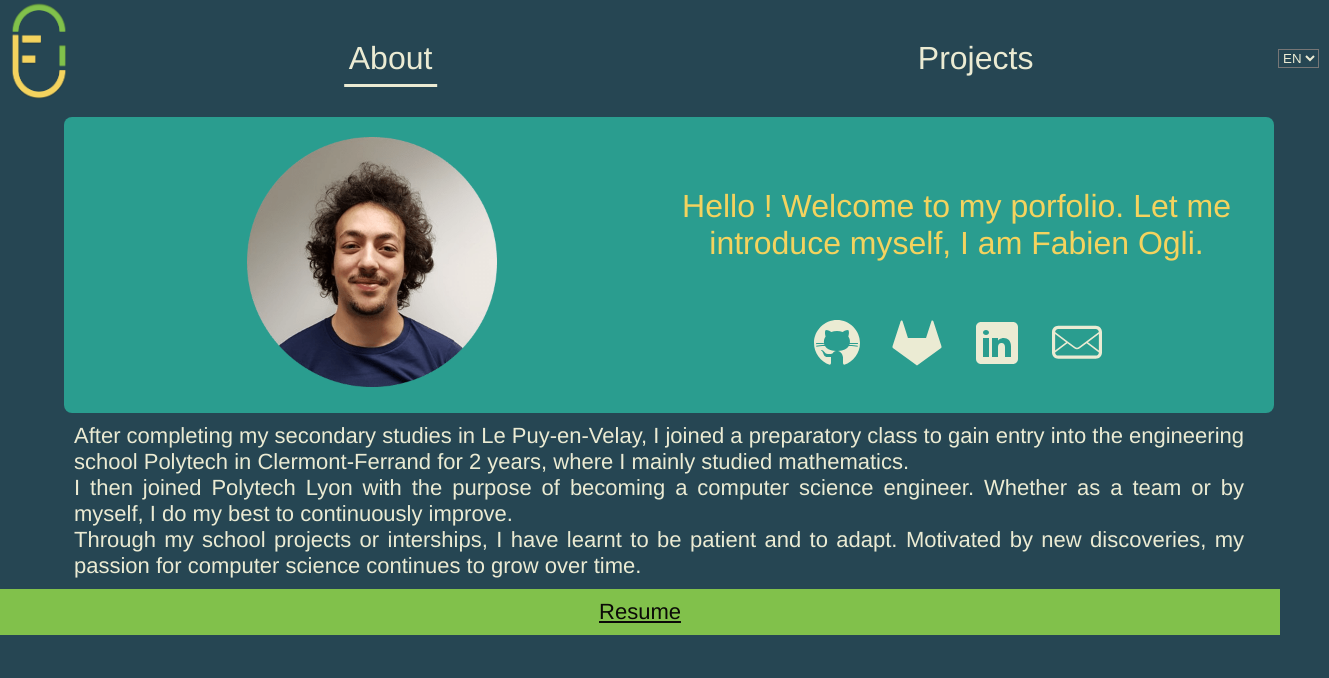
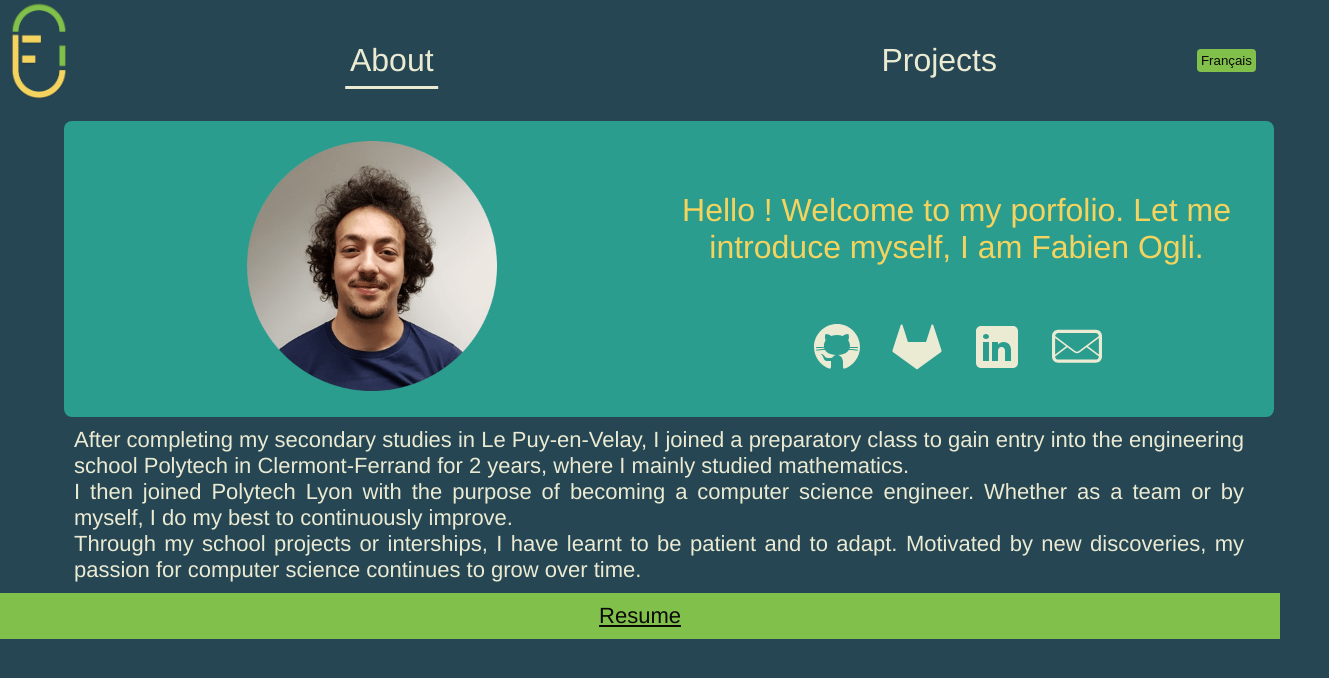
Before and after one commit to fabienogli/fabienogli.github.io, a Vue app: page / in a window 1280 px wide. Shown: the top 678 px of the page, 1329 px wide, since content can reach past the window. Built offline with nearby package versions, Linux system fonts and the light colour scheme.

Commit message:
fix width : change select to button

```diff
--- a/src/App.vue
+++ b/src/App.vue
@@ -7,17 +7,16 @@
 </template>
 
 <script>
-import NavBar from "@/components/NavBar"
-import CustomFooter from "@/components/CustomFooter"
+import NavBar from "@/components/NavBar";
+import CustomFooter from "@/components/CustomFooter";
 export default {
   name: "App",
   components: {
     NavBar,
     CustomFooter
   },
-  data () {
-    return {
-    }
+  data() {
+    return {};
   },
   methods: {
     test(event) {
@@ -33,17 +32,17 @@ export default {
       //   if (event.deltaY > 0 & bottomOfWindow) {
       //     console.log("scrolling down at bottom")
       //   }
-    },
+    }
   },
   mounted() {
     console.log("mounted");
   },
   metaInfo: {
-      // if no subcomponents specify a metaInfo.title, this title will be used
-      title: 'Fabien Ogli',
-      // all titles will be injected into this template
-      titleTemplate: '%s | My Porfolio'
-    }
+    // if no subcomponents specify a metaInfo.title, this title will be used
+    title: "Fabien Ogli",
+    // all titles will be injected into this template
+    titleTemplate: "%s | My Porfolio"
+  }
 };
 </script>
 
@@ -53,5 +52,6 @@ export default {
   text-align: center;
   display: flex;
   flex-direction: column;
+  width: 100%;
 }
 </style>
--- a/src/components/NavBar.vue
+++ b/src/components/NavBar.vue
@@ -7,19 +7,21 @@
       :lang="this.lang"
       :about="this.about"
       :projects="this.projects"
-      class="nav-items container column"
+      class="nav-items wrapper column"
     />
     <nav-items-row
       :lang="this.lang"
       :about="this.about"
       :projects="this.projects"
-      class="nav-items container row"
+      class="nav-items wrapper row"
     />
-    <div class="lang container">
-      <select class="lang" v-model="lang" @change="switchLang()">
+    <div class="lang wrapper">
+      <button v-if="this.lang=='fr'" class="lang button" @click="switchLang('en')">English</button>
+      <button v-else class="lang button" @click="switchLang('fr')">Français</button>
+      <!-- <select class="lang" v-model="lang" @change="switchLang()">
         <option value="fr">FR</option>
         <option value="en">EN</option>
-      </select>
+      </select>-->
     </div>
   </div>
 </template>
@@ -51,8 +53,9 @@ export default {
         this.$store.dispatch("lang/setLang", this.lang);
       }
     },
-    switchLang() {
-      this.$store.dispatch("lang/setLang", this.lang);
+    switchLang(lang) {
+      this.$store.dispatch("lang/setLang", lang);
+      this.lang = lang;
     },
     toggle() {}
   },
@@ -65,32 +68,31 @@ export default {
 <!-- Add "scoped" attribute to limit CSS to this component only -->
 <style lang="scss" scoped>
 @import "~@/styles/_variables";
-.navBar {
-  flex: 1;
-  flex-shrink: 0;
+.button {
+  background-color: $secondColor;
+  color: $onSecondary;
+  border-radius: 4px;
+  border: none;
+  padding: 4px;
 }
-.lang {
-  background-color: $primaryColor;
-  color: $onPrimary;
-  stroke: none;
-  .select-hidden {
-    display: none;
-    visibility: hidden;
-    padding-right: 10px;
-  }
-}
-.container {
+.wrapper {
   flex: 1;
   display: flex;
   flex-flow: column wrap;
   justify-content: center;
-  align-items: flex-end;
+  align-items: center;
+}
+.lang {
+  flex: 0;
+  margin: 12px;
 }
 .nav-items {
   flex: 2;
 }
 .navBar {
+  max-width: 100%;
   display: flex;
+  flex: 1;
 
   .logo {
     height: 100px;
--- a/src/components/NavItemsRow.vue
+++ b/src/components/NavItemsRow.vue
@@ -1,6 +1,6 @@
 <template>
   <div>
-    <ul class="container nav-items-row">
+    <ul class="wrapper nav-items-row">
       <li class="li-link">
         <router-link class="link" active-class="active" :to="{ name: 'about' }">{{about[lang]}}</router-link>
       </li>
@@ -34,6 +34,7 @@ export default {
 .nav-items-row {
   display: flex;
   flex-flow: row wrap;
+  width: 100%;
 }
 .li-link {
   flex: 1;
--- a/src/styles/global.scss
+++ b/src/styles/global.scss
@@ -1,24 +1,24 @@
-@import '_variables.scss';
+@import "_variables.scss";
 
-@import './fontawesome/scss/fontawesome.scss';
-@import './fontawesome/scss/solid.scss';
-@import './fontawesome/scss/regular.scss';
-html, body {
+@import "./fontawesome/scss/fontawesome.scss";
+@import "./fontawesome/scss/solid.scss";
+@import "./fontawesome/scss/regular.scss";
+html,
+body {
   height: 100%;
-  max-width: 100%;
+  width: 100%;
   margin: 0;
 }
 body {
   background-color: $primaryColor;
   color: $onPrimary;
   font: normal $content $main-font;
-
 }
 
-h1, h2 {
+h1,
+h2 {
   color: $onPrimary;
 }
-
 
 div {
   font-size: $content;
```
Lines whose indentation alone changed are shown as unchanged.
